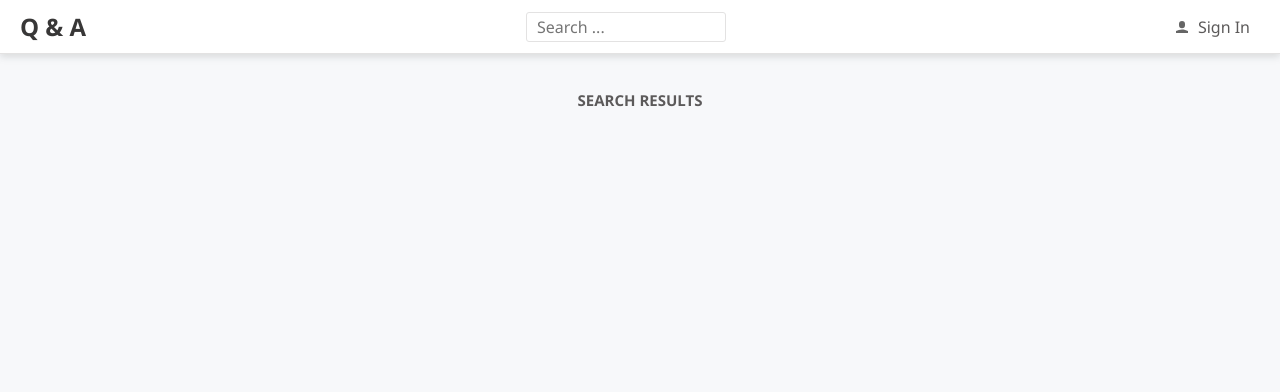
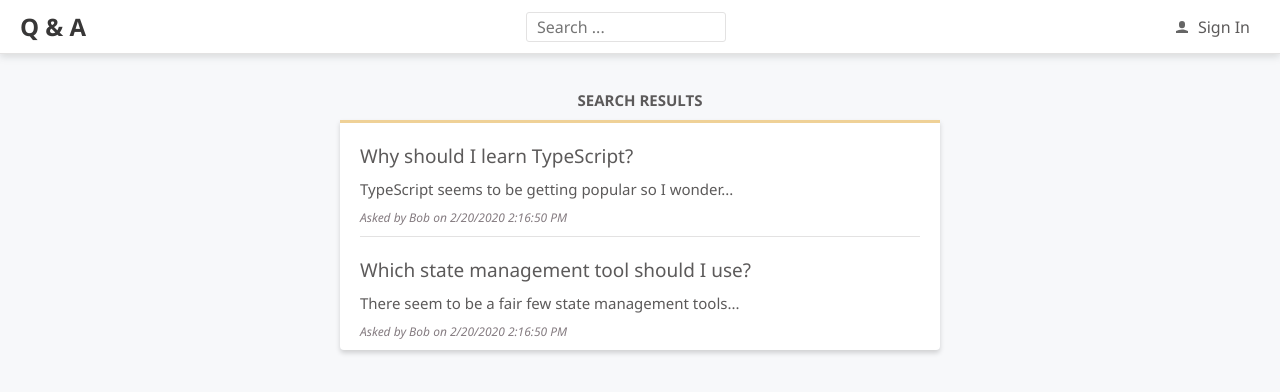
Before and after one commit to akorkiatupa/questions-front, a React (Create React App) app: page /search in a window 1280 px wide. Shown: the top 392 px of the page. Built offline with nearby package versions, Linux system fonts and the light colour scheme.

Commit message:
Added search functionality

```diff
--- a/src/App.tsx
+++ b/src/App.tsx
@@ -1,16 +1,17 @@
 /** @jsx jsx */
 
-import React from "react";
-import { Header } from "./components/Header";
+import React, { lazy, Suspense } from "react";
+import { HeaderWithRouter as Header } from "./components/Header";
 import { HomePage } from "./pages/HomePage";
 import { css, jsx } from "@emotion/core";
 import { fontFamily, fontSize, gray2 } from "./style/Styles";
 import { BrowserRouter, Route, Redirect, Switch } from "react-router-dom";
 import { SearchPage } from "./pages/SearchPage";
 import { SignInPage } from "./pages/SignInPage";
-import { AskPage } from "./pages/AskPage";
 import { NotFoundPage } from "./pages/NotFoundPage";
 import { QuestionPage } from "./pages/QuestionPage";
+
+const AskPage = lazy(() => import("./pages/AskPage"));
 
 const App: React.FC = () => {
   return (
@@ -27,7 +28,22 @@ const App: React.FC = () => {
           <Redirect from="/home" to="/" />
           <Route exact path="/" component={HomePage} />
           <Route path="/search" component={SearchPage} />
-          <Route path="/ask" component={AskPage} />
+          <Route path="/ask">
+            <Suspense
+              fallback={
+                <div
+                  css={css`
+                    margin-top: 100px;
+                    text-align: center;
+                  `}
+                >
+                  Loading...
+                </div>
+              }
+            >
+              <AskPage />
+            </Suspense>
+          </Route>
           <Route path="/signin" component={SignInPage} />
           <Route path="/questions/:questionId" component={QuestionPage} />
           <Route component={NotFoundPage} />
--- a/src/components/Header.tsx
+++ b/src/components/Header.tsx
@@ -4,12 +4,27 @@ import { UserIcon } from "../style/Icons";
 
 import { css, jsx } from "@emotion/core";
 import { fontFamily, fontSize, gray1, gray2, gray5 } from "../style/Styles";
-import { ChangeEvent } from "react";
-import { Link } from "react-router-dom";
+import { ChangeEvent, FC, useState, FormEvent } from "react";
+import { Link, RouteComponentProps, withRouter } from "react-router-dom";
 
-export const Header = () => {
+export const Header: FC<RouteComponentProps> = ({ history, location }) => {
+  const searchParams = new URLSearchParams(location.search);
+  const criteria = searchParams.get("criteria") || "";
+
+  const [search, setSearch] = useState(criteria);
+
+  // update search state with input value, clear search if value is cleared
   const handleSearchInputChange = (event: ChangeEvent<HTMLInputElement>) => {
-    console.log(event.currentTarget.value);
+    let searchValue = event.currentTarget.value;
+    searchValue
+      ? setSearch(`/search?criteria=${event.currentTarget.value}`)
+      : setSearch("");
+  };
+
+  // on enter press submit search
+  const handleSubmit = (event: FormEvent<HTMLFormElement>) => {
+    event.preventDefault();
+    history.push(search);
   };
 
   return (
@@ -39,6 +54,7 @@ export const Header = () => {
       >
         Q & A
       </Link>
+      <form onSubmit={handleSubmit}>
         <input
           type="text"
           placeholder="Search ..."
@@ -58,7 +74,8 @@ export const Header = () => {
               outline-color: ${gray5};
             }
           `}
-      ></input>
+        />
+      </form>
       <Link
         to="/signin"
         css={css`
@@ -83,3 +100,5 @@ export const Header = () => {
     </div>
   );
 };
+
+export const HeaderWithRouter = withRouter(Header);
--- a/src/pages/AskPage.tsx
+++ b/src/pages/AskPage.tsx
@@ -2,3 +2,5 @@ import React from "react";
 import { Page } from "../components/Page";
 
 export const AskPage = () => <Page title="Ask a question" />;
+
+export default AskPage;
--- a/src/pages/SearchPage.tsx
+++ b/src/pages/SearchPage.tsx
@@ -1,4 +1,38 @@
-import React from "react";
+/** @jsx jsx */
+
+import { FC, useState, useEffect } from "react";
 import { Page } from "../components/Page";
+import { RouteComponentProps } from "react-router-dom";
+import { IQuestionData } from "../utils/InterfaceCollection";
+import { searchQuestions } from "../utils/DummyQuestions";
+import { css, jsx } from "@emotion/core";
+import { QuestionList } from "../components/QuestionList";
 
-export const SearchPage = () => <Page title="Search results" />;
+const searchStyle = css`
+  font-size: 16px;
+  font-style: italic;
+  margin-top: 0px;
+`;
+
+export const SearchPage: FC<RouteComponentProps> = ({ location }) => {
+  const [questions, setQuestions] = useState<IQuestionData[]>([]);
+
+  const searchParams = new URLSearchParams(location.search);
+
+  const search = searchParams.get("criteria") || "";
+
+  useEffect(() => {
+    const doSearch = async (criteria: string) => {
+      const searchResults = await searchQuestions(criteria);
+      setQuestions(searchResults);
+    };
+    doSearch(search);
+  }, [search]);
+
+  return (
+    <Page title="Search results">
+      {search && <p css={searchStyle}>for "{search}"</p>}
+      <QuestionList data={questions} />
+    </Page>
+  );
+};
--- a/src/utils/DummyQuestions.ts
+++ b/src/utils/DummyQuestions.ts
@@ -40,10 +40,6 @@ export const getAllQuestionsDummy = async (): Promise<IQuestionData[]> => {
   return questions;
 };
 
-const wait = (ms: number): Promise<void> => {
-  return new Promise(resolve => setTimeout(resolve, ms));
-};
-
 export const getQuestionDummyRequest = async (
   questionId: number,
 ): Promise<IQuestionData | null> => {
@@ -54,3 +50,19 @@ export const getQuestionDummyRequest = async (
 
   return results.length === 0 ? null : results[0];
 };
+
+export const searchQuestions = async (
+  criteria: string,
+): Promise<IQuestionData[]> => {
+  await wait(500);
+
+  return questions.filter(
+    question =>
+      question.title.toLowerCase().indexOf(criteria.toLowerCase()) >= 0 ||
+      question.content.toLowerCase().indexOf(criteria.toLowerCase()) >= 0,
+  );
+};
+
+const wait = (ms: number): Promise<void> => {
+  return new Promise(resolve => setTimeout(resolve, ms));
+};
```
Lines whose indentation alone changed are shown as unchanged.
